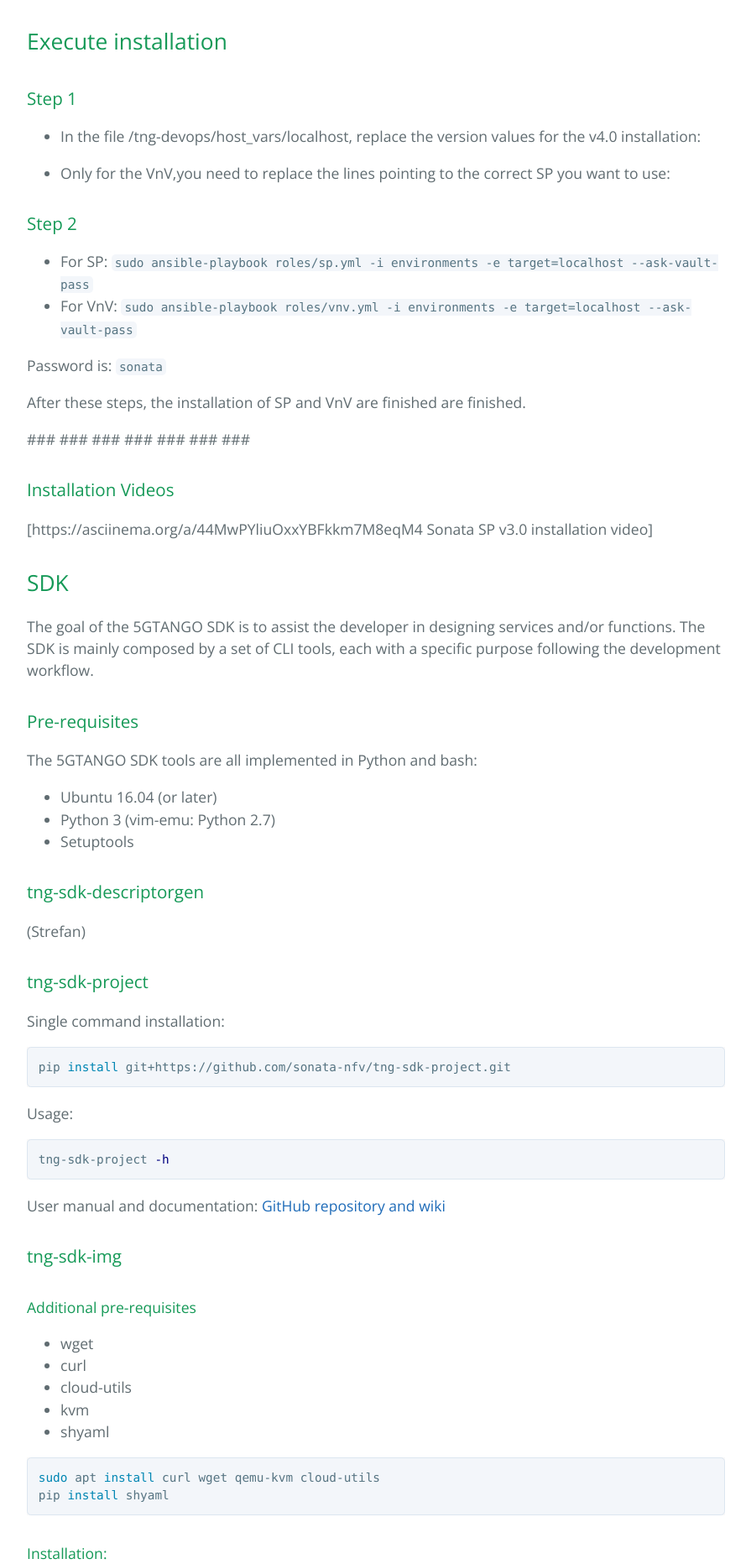
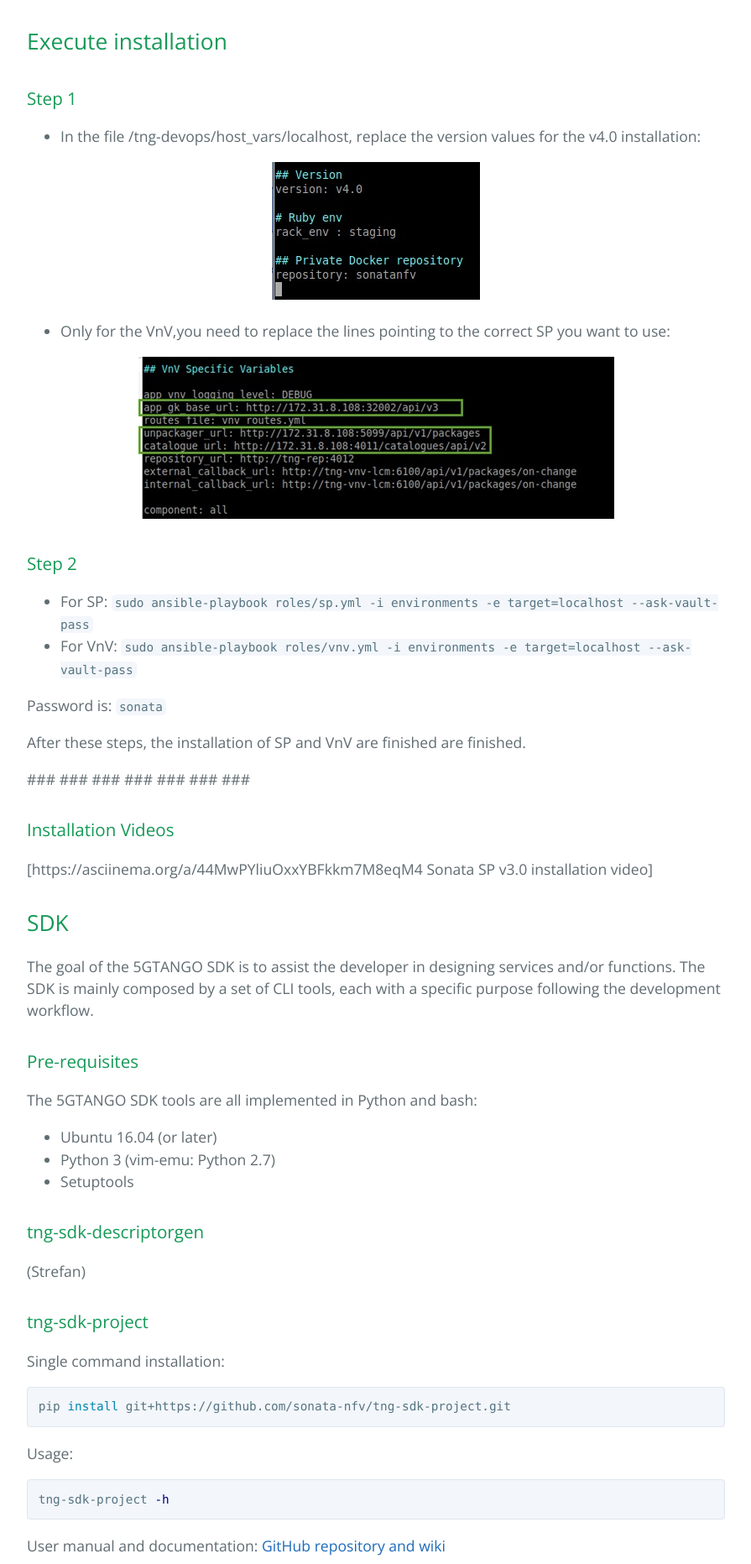
Before and after one commit to sonata-nfv/sonata-nfv.github.io, a Jekyll site: the page built from component_installation.md, in a window 1280 px wide. Shown: the part 2113-3976 px from the top of the page at 84% size, without its empty margins (192-1087 px from the left). Built offline with Jekyll 4.4.1, drawn with Linux system fonts in a browser that asks for light colours.

Commit message:
Update component_installation.md

```diff
--- a/component_installation.md
+++ b/component_installation.md
@@ -82,9 +82,12 @@ cd tng-devops
 ## Execute installation
 
 ### Step 1
+
 * In the file /tng-devops/host_vars/localhost, replace the version values for the v4.0 installation:
+<p align="center"><img src="https://github.com/sonata-nfv/sonata-nfv.github.io/raw/master/images/localhost_variables.jpg" /></p>
 
 * Only for the VnV,you need to replace the lines pointing to the correct SP you want to use:
+<p align="center"><img src="https://github.com/sonata-nfv/sonata-nfv.github.io/raw/master/images/localhost_vnv.jpg" /></p>
 
 
 
```
